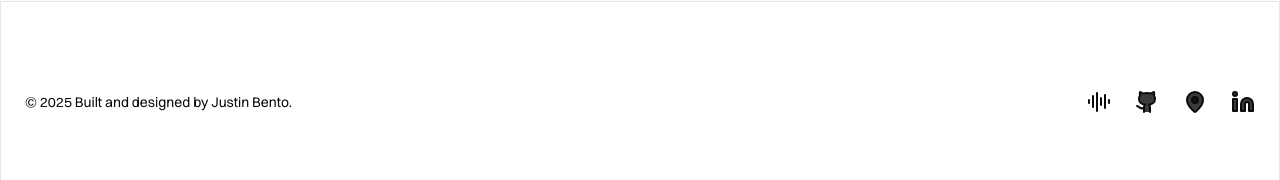
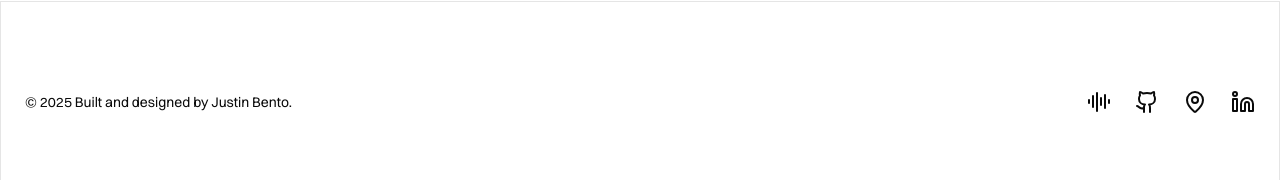
Before and after one commit to Justin-Bento/portfolio, a Next.js app: page / in a window 1280 px wide. Shown: the part 1267-1447 px from the top of the page. Built offline with nearby package versions, Linux system fonts and the light colour scheme.

Commit message:
Removed filled icons

```diff
--- a/src/components/Footer.tsx
+++ b/src/components/Footer.tsx
@@ -28,7 +28,7 @@ export default function Footer() {
                 >
                   <span className="sr-only">{item.name}</span>
                   <item.icon
-                    className="h-6 w-6 fill-foreground/80"
+                    className="size-6 hover:border-primary/80"
                     aria-hidden="true"
                   />
                 </Link>
```
